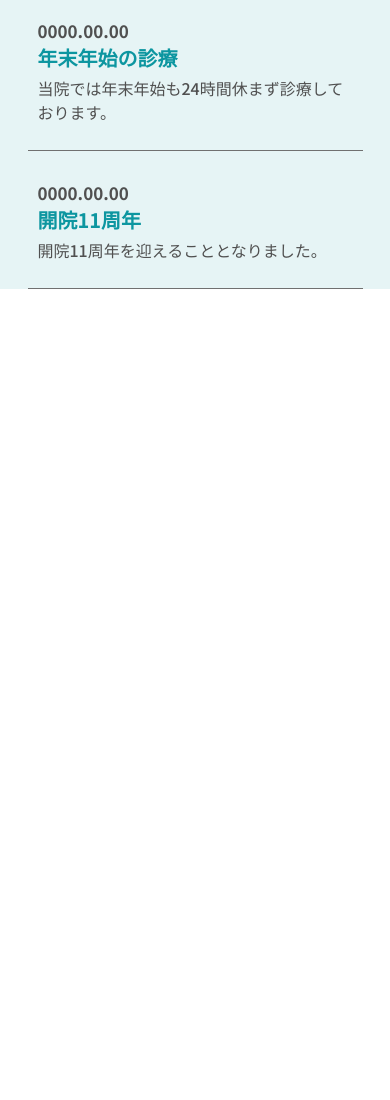
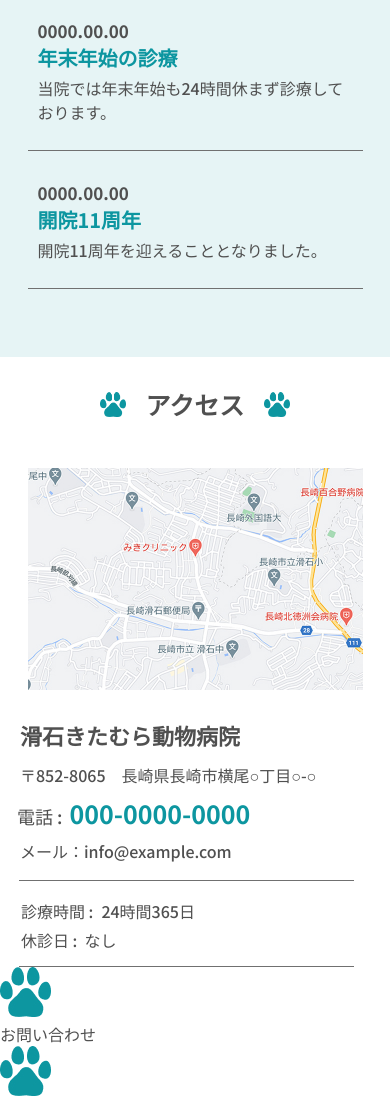
Before and after one commit to Kayo0718/animal-hospital, a plain HTML site: page index.html in a window 390 px wide. Shown: the part 4189-5289 px from the top of the page. Before the commit the page ends 4478 px from the top, so only its background shows below. Drawn offline with Linux system fonts and the light colour scheme.

Commit message:
アクセスの完成

```diff
--- a/css/style.css
+++ b/css/style.css
@@ -1,5 +1,6 @@
 body {
     font-family: "Noto Sans JP", sans-serif;
+    color: #505050;
 }
 @media (min-width: 768px) {
     body {
@@ -52,7 +53,6 @@ header
 .header__title {
     font-size: 1.125rem;
     font-weight: 700;
-    color: #505050;
     line-height: calc(33 / 18);
     transition: color 0.3s;
 }
@@ -69,10 +69,9 @@ header
     gap: 10px;
     font-size: 0.875rem;
     font-weight: 700;
-    color: #505050;
+
 }
 .header__nav-list a {
-    color: #505050;
     line-height: 1;
     transition: color 0.3s;
 }
@@ -141,7 +140,6 @@ fv
 .fv__lead {
     font-size: 1.5625rem;
     font-weight: 700;
-    color: #505050;
 }
 @media (max-width: 767px) {
     .fv__lead {
@@ -192,7 +190,6 @@ fv
 .greeting__text {
     font-size: 1.125rem;
     font-weight: 500;
-    color: #505050;
     line-height: calc(33 / 18);
     padding: 0 100px;
     margin-top: 15px;
@@ -275,8 +272,6 @@ fv
     text-align: center;
     font-size: 1.5625rem;
     font-weight: 700;
-    /* margin-top: 2px; */
-    color: #505050;
 }
 .strength__item {
     display: flex;
@@ -299,7 +294,6 @@ fv
     font-weight: 500;
     line-height: calc(33 / 18);
     transform: translateY( -6px);
-    color: #505050;
 }
 @media (max-width: 767px) {
     .strength__text {
@@ -314,7 +308,6 @@ fv
     font-size: 1.375rem;
     font-weight: 700;
     line-height: calc(33 / 22);
-    color: #505050;
 }
 @media (max-width: 767px) {
     .strength__text h3 {
@@ -399,7 +392,6 @@ fv
 .service {
     margin-top: 0px;
     padding-top: 71px;
-    color: #505050;
 }
 @media (max-width: 767px) {
     .service {
@@ -498,7 +490,7 @@ fv
     margin-right: 49px;
     background-color: rgb(13 150 160 / 10.2%);
     margin-top: 59px;
-    color: #505050;
+    padding-bottom: 68px;
 }
 @media (max-width: 767px) {
     .notice {
@@ -609,7 +601,6 @@ fv
     font-size: 1.0625rem;
     font-weight: 500;
     line-height: 30px;
-    color: #505050;
 }
 @media (max-width: 767px) {
     .notice__text {
@@ -620,7 +611,161 @@ fv
        line-height: 24px;
     }
 }
-/* .notice li {
+/* ----------
+アクセス
+---------- */
+.access__heading {
     display: flex;
-    align-items: baseline;
-} */
+    justify-content: center;
+    align-items: center;
+    padding-top: 64px;
+    gap: 20px;
+    padding-bottom: 46px;
+}
+@media (max-width: 767px) {
+    .access__heading {
+        padding-top: 29px;
+
+    }
+}
+.access__heading h2  {
+    font-size: 1.5625rem;
+    font-weight: 700;
+}
+.access__heading img {
+    width: 25.49px;
+    height: 25px;
+}
+.access__contents {
+    display: flex;
+    gap: 46px
+}
+@media (max-width: 767px) {
+    .access__contents {
+        flex-direction: column;
+    }
+}
+.access__img {
+    width: 440px;
+    height: 300px;
+    margin-left: 100px;
+}
+@media (max-width: 767px){
+    .access__img {
+        width: 335px;
+        height: 222px;
+        margin-left: 0;
+        margin-inline: auto;
+        display: block;
+    }
+}
+ @media (max-width: 767px){
+    .access__info {
+        margin-left: 20px;
+        margin-top: -17px;
+    }
+ }
+.access__name {
+    font-size: 1.375rem;
+    font-weight: 700;
+    line-height: 33px;
+}
+.access__address {
+    font-size: 1.125rem;
+    font-weight: 500;
+    line-height: 27px;
+    margin-top: 15px;
+    padding-right: 101px;
+}
+@media (max-width: 767px) {
+    .access__address {
+        margin-top: 11px;
+        font-size: 1rem;
+        line-height: 24px;
+        padding-right: 0;
+    }
+}
+.access__tel-label {
+    font-size: 1.125rem;
+    position: relative;
+    top:  3px;
+}
+@media (max-width: 767px) {
+    .access__tel-label {
+        position: relative;
+        left: 2px;
+    }
+}
+.access__tel {
+    font-size: 1.5625rem;
+    color: #0D96A0;
+    font-weight: 700;
+    margin-left: 9px;
+}
+@media (max-width: 767px) {
+    .access__tel {
+        color: #0D96A0;
+    }
+}
+.access__tel-row {
+    margin-top: 15px;
+    display: flex;
+    align-items: center;
+}
+@media (max-width: 767px) {
+    .access__tel-row {
+        margin-left: -5px;
+        margin-top: 8px;
+    }
+}
+.access__mail {
+    display: block;
+}
+@media (max-width: 767px) {
+    .access__mail {
+        font-size: 1rem;
+    }
+}
+.access__mail-row {
+    display: flex;
+    margin-top: 12px;
+    font-size: 1.125rem;
+}
+@media (max-width: 767px) {
+    .access__mail-row {
+        font-size: 1rem;
+        margin-top: 8px;
+    }
+}
+.access dl {
+    border-top: 1px solid #707070;
+    border-bottom: 1px solid #707070;
+    width: 390px;
+    margin-left: 2px;
+    margin-top: 25px;
+    display: grid;
+    row-gap: 15px;
+    grid-template-columns: max-content max-content;
+    font-size: 1.125rem;
+    column-gap: 6px;
+    padding-left: 2px;
+    padding-top: 23px;
+    padding-bottom: 18px;
+}
+@media (max-width: 767px) {
+    .access dl {
+        font-size: 1rem;
+        margin-top: 17px;
+        margin-left: -1px;
+        row-gap: 5px;
+        width: 335px;
+        padding-top: 18px;
+        padding-bottom: 14px;
+    }
+}
+.access dd {
+    margin-left: 2px;
+}
+.access dd:last-of-type {
+    margin-left: -15px;
+}
--- a/index.html
+++ b/index.html
@@ -167,6 +167,50 @@
         </li>
     </ul>
 </section>
+<!--アクセス-->
+<section class="access">
+    <div class="access__heading">
+    <img src="img/ashiato.jpg" alt="肉球">
+    <h2 class="access__title">アクセス</h2>
+    <img src="img/ashiato.jpg" alt="肉球">
+    </div>
+    <div class="access__contents">
+    <picture>
+        <source media="(max-width: 767px)" srcset="img/map_sp.jpg">
+        <img class="access__img" src="img/map_pc.jpg" alt="アクセス">
+    </picture>
+    <div class="access__info">
+    <h3 class="access__name">滑石きたむら動物病院</h3>
+    <p class="access__address">〒852-8065　長崎県長崎市横尾○丁目○-○</p>
+    <div class="access__tel-row">
+    <span class="access__tel-label">電話 :</span>
+    <a class="access__tel" href="tel:00000000000">000-0000-0000</a>
+    </div>
+    <div class="access__mail-row">
+    <span class="access__mail-label">メール：</span>
+    <a class="access__mail" href="mailto:info@example.com">info@example.com</a>
+    </div>
+    <dl>
+        <dt>診療時間 : </dt>
+        <dd>24時間365日</dd>
+        <dt>休診日 : </dt>
+        <dd>なし</dd>
+    </dl>
+    </div>
+    </div>
+</section>
+<!--お問い合わせ-->
+<section class="contact">
+    <div class="contact__heading">
+    <img src="img/ashiato.jpg" alt="肉球">
+    <h2 class="contact__title">お問い合わせ</h2>
+    <img src="img/ashiato.jpg" alt="肉球">
+    </div>
+    <p class="contact__text"></p>
+
+
+</section>
+
 
 
 
```
